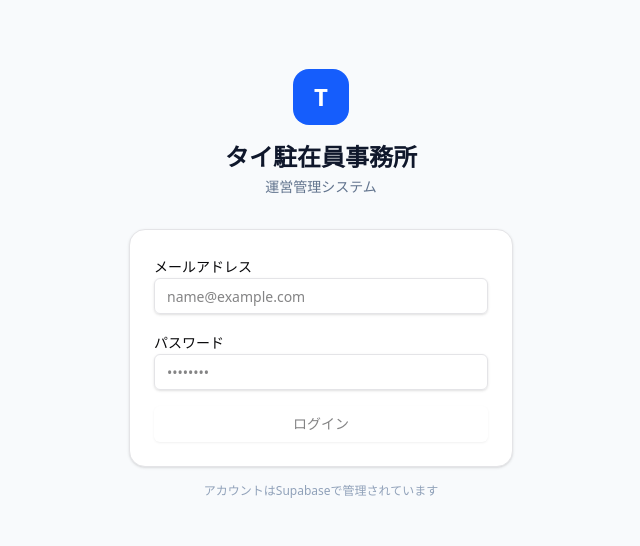
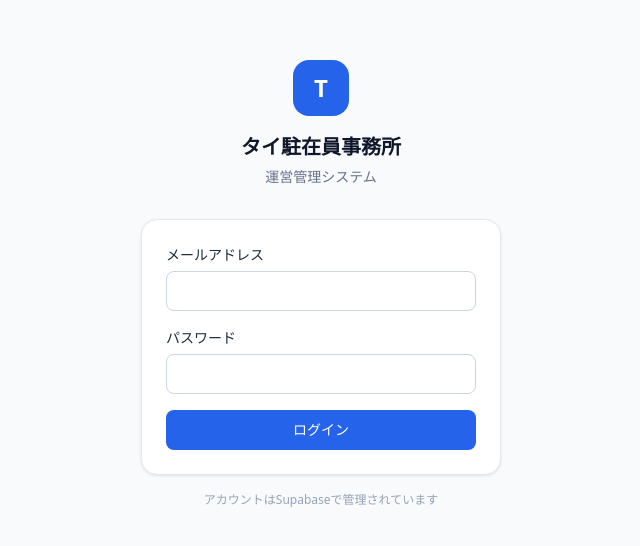
Before and after one commit to ymikisb-ship-it/Thai-office, a Next.js app: page /login in a window 1280 px wide. Shown: the part 116-662 px from the top of the page, without its empty margins (319-959 px from the left). Built offline with nearby package versions, Linux system fonts and the light colour scheme; no server answers.

Commit message:
Update page.tsx

```diff
--- a/app/(auth)/login/page.tsx
+++ b/app/(auth)/login/page.tsx
@@ -1,13 +1,8 @@
 'use client'
 import { useState } from 'react'
-import { useRouter } from 'next/navigation'
 import { createBrowserClient } from '@/lib/supabase/client'
-import { Button } from '@/components/ui/button'
-import { Input } from '@/components/ui/input'
-import { Label } from '@/components/ui/label'
 
 export default function LoginPage() {
-  const router = useRouter()
   const supabase = createBrowserClient()
   const [email, setEmail] = useState('')
   const [password, setPassword] = useState('')
@@ -16,42 +11,111 @@ export default function LoginPage() {
 
   async function handleLogin(e: React.FormEvent) {
     e.preventDefault()
-    setLoading(true); setError(null)
+    setLoading(true)
+    setError(null)
+
     const { error } = await supabase.auth.signInWithPassword({ email, password })
+
     if (error) {
       setError('メールアドレスまたはパスワードが正しくありません')
-      setLoading(false); return
+      setLoading(false)
+      return
     }
-    router.push('/'); router.refresh()
+
+    // router.pushではなくwindow.locationで強制的に遷移
+    window.location.href = '/'
   }
 
   return (
-    <div className="min-h-screen flex items-center justify-center bg-slate-50 p-4">
-      <div className="w-full max-w-sm">
-        <div className="text-center mb-8">
-          <div className="w-14 h-14 rounded-2xl bg-blue-600 flex items-center justify-center mx-auto mb-4">
-            <span className="text-white text-2xl font-bold">T</span>
+    <div style={{
+      minHeight: '100vh', display: 'flex', alignItems: 'center',
+      justifyContent: 'center', background: '#f8fafc', padding: '16px'
+    }}>
+      <div style={{ width: '100%', maxWidth: '360px' }}>
+        <div style={{ textAlign: 'center', marginBottom: '32px' }}>
+          <div style={{
+            width: '56px', height: '56px', borderRadius: '16px',
+            background: '#2563eb', display: 'flex', alignItems: 'center',
+            justifyContent: 'center', margin: '0 auto 16px',
+          }}>
+            <span style={{ color: 'white', fontSize: '24px', fontWeight: 'bold' }}>T</span>
           </div>
-          <h1 className="text-2xl font-bold text-slate-900">タイ駐在員事務所</h1>
-          <p className="text-sm text-slate-500 mt-1">運営管理システム</p>
+          <h1 style={{ fontSize: '20px', fontWeight: 'bold', color: '#0f172a', margin: '0 0 4px' }}>
+            タイ駐在員事務所
+          </h1>
+          <p style={{ fontSize: '14px', color: '#64748b', margin: 0 }}>運営管理システム</p>
         </div>
-        <form onSubmit={handleLogin} className="bg-white rounded-2xl border border-slate-200 p-6 space-y-4 shadow-sm">
-          <div className="space-y-1.5">
-            <Label htmlFor="email">メールアドレス</Label>
-            <Input id="email" type="email" value={email} onChange={e => setEmail(e.target.value)} placeholder="name@example.com" required autoComplete="email" />
+
+        <form onSubmit={handleLogin} style={{
+          background: 'white', borderRadius: '16px',
+          border: '1px solid #e2e8f0', padding: '24px',
+          boxShadow: '0 1px 3px rgba(0,0,0,0.1)'
+        }}>
+          <div style={{ marginBottom: '16px' }}>
+            <label style={{ fontSize: '14px', fontWeight: '500', color: '#1e293b', display: 'block', marginBottom: '6px' }}>
+              メールアドレス
+            </label>
+            <input
+              type="email"
+              value={email}
+              onChange={e => setEmail(e.target.value)}
+              required
+              autoComplete="email"
+              style={{
+                width: '100%', height: '40px', border: '1px solid #cbd5e1',
+                borderRadius: '8px', padding: '0 12px', fontSize: '14px',
+                boxSizing: 'border-box', outline: 'none'
+              }}
+            />
           </div>
-          <div className="space-y-1.5">
-            <Label htmlFor="password">パスワード</Label>
-            <Input id="password" type="password" value={password} onChange={e => setPassword(e.target.value)} placeholder="••••••••" required autoComplete="current-password" />
+
+          <div style={{ marginBottom: '16px' }}>
+            <label style={{ fontSize: '14px', fontWeight: '500', color: '#1e293b', display: 'block', marginBottom: '6px' }}>
+              パスワード
+            </label>
+            <input
+              type="password"
+              value={password}
+              onChange={e => setPassword(e.target.value)}
+              required
+              autoComplete="current-password"
+              style={{
+                width: '100%', height: '40px', border: '1px solid #cbd5e1',
+                borderRadius: '8px', padding: '0 12px', fontSize: '14px',
+                boxSizing: 'border-box', outline: 'none'
+              }}
+            />
           </div>
-          {error && <p className="text-sm text-red-600 bg-red-50 border border-red-200 rounded-lg px-3 py-2">{error}</p>}
-          <Button type="submit" className="w-full" disabled={loading || !email || !password}>
+
+          {error && (
+            <div style={{
+              background: '#fef2f2', border: '1px solid #fecaca',
+              borderRadius: '8px', padding: '10px 12px',
+              fontSize: '14px', color: '#dc2626', marginBottom: '16px'
+            }}>
+              {error}
+            </div>
+          )}
+
+          <button
+            type="submit"
+            disabled={loading || !email || !password}
+            style={{
+              width: '100%', height: '40px', background: loading ? '#93c5fd' : '#2563eb',
+              color: 'white', border: 'none', borderRadius: '8px',
+              fontSize: '14px', fontWeight: '500', cursor: loading ? 'not-allowed' : 'pointer'
+            }}
+          >
             {loading ? 'ログイン中...' : 'ログイン'}
-          </Button>
+          </button>
         </form>
-        <p className="text-center text-xs text-slate-400 mt-4">アカウントはSupabaseで管理されています</p>
+
+        <p style={{ textAlign: 'center', fontSize: '12px', color: '#94a3b8', marginTop: '16px' }}>
+          アカウントはSupabaseで管理されています
+        </p>
       </div>
     </div>
   )
 }
+
 export const dynamic = 'force-dynamic'
```
